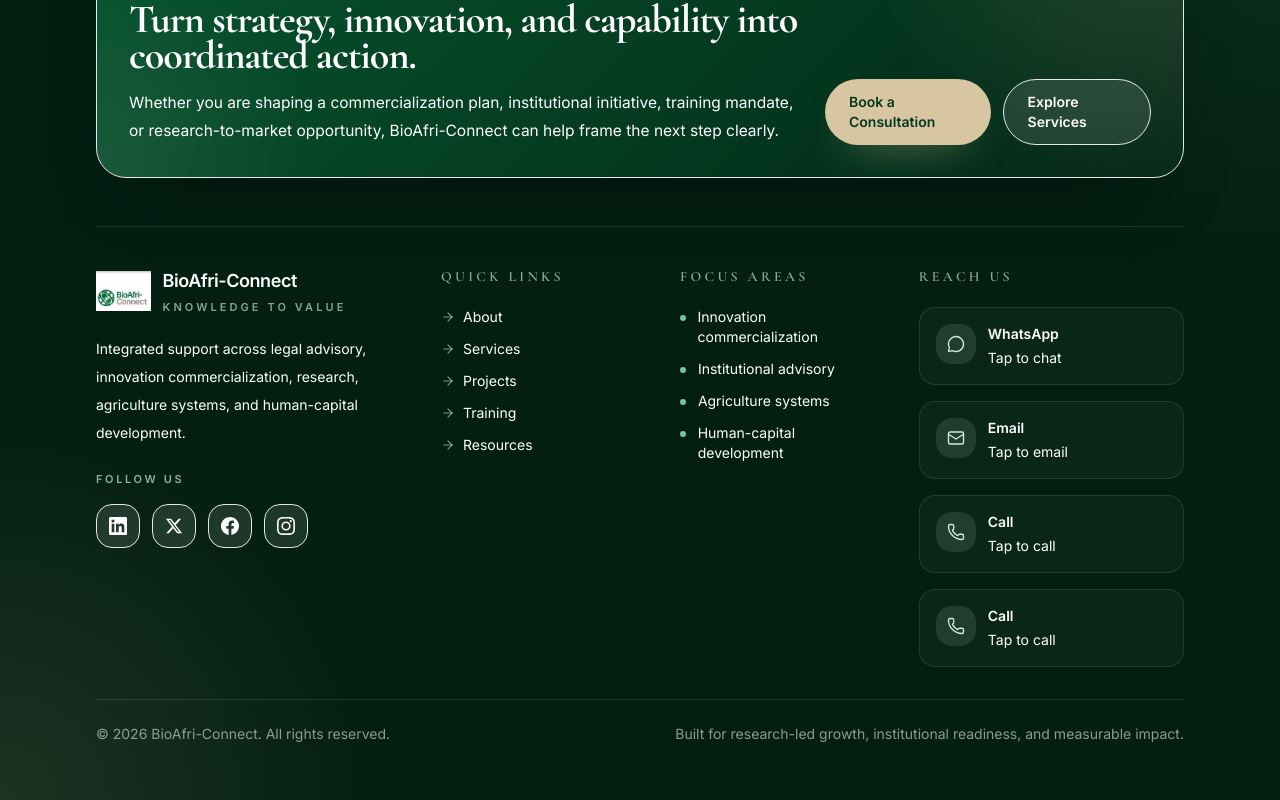
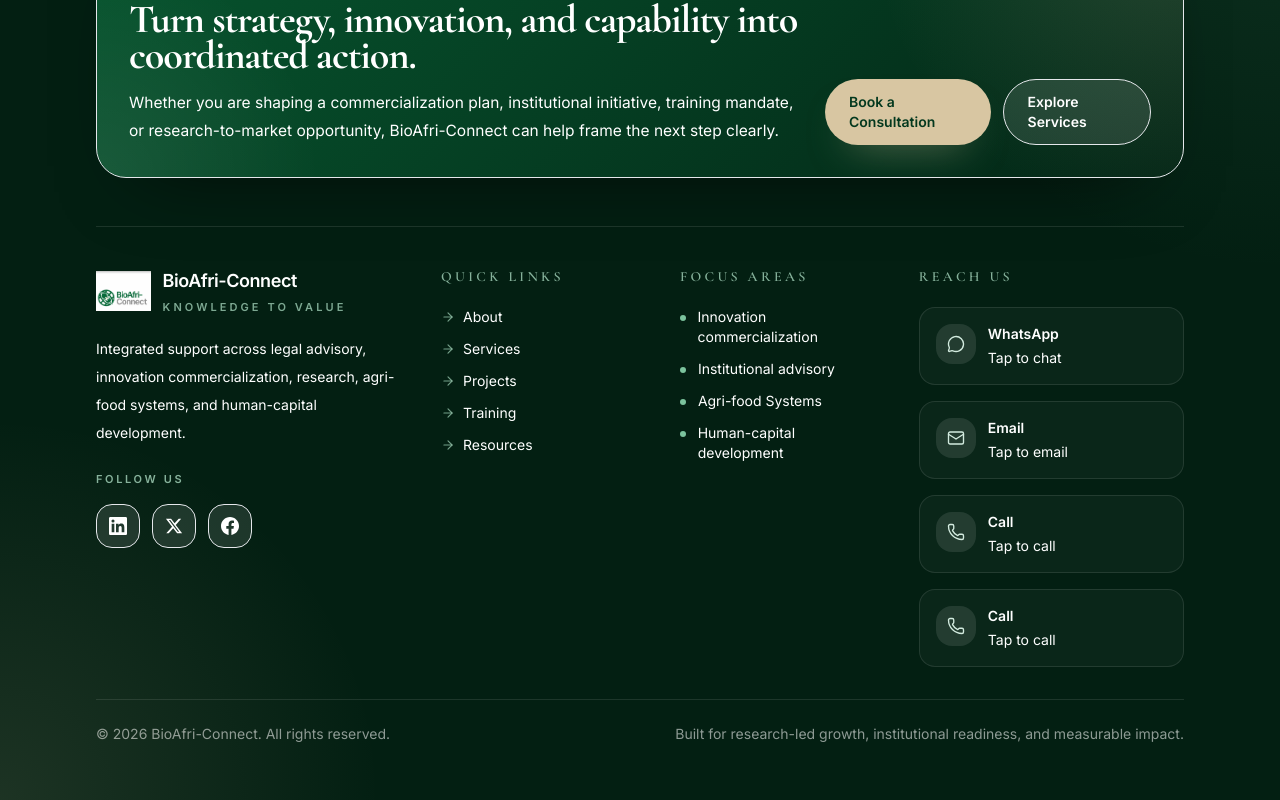
Before and after one commit to Chinaza007/BioAfri, a React (Vite) app: page / in a window 1280 px wide. Shown: the part 6097-6897 px from the top of the page. Built offline with nearby package versions, Linux system fonts and the light colour scheme.

Commit message:
all done

```diff
--- a/src/components/sections/Footer.tsx
+++ b/src/components/sections/Footer.tsx
@@ -14,7 +14,7 @@
 const focusAreas = [
   'Innovation commercialization',
   'Institutional advisory',
-  'Agriculture systems',
+  'Agri-food Systems',
   'Human-capital development',
 ]
 
@@ -108,7 +108,7 @@
             </div>
             <p className="mt-5 max-w-sm text-sm leading-7 text-white/72">
               Integrated support across legal advisory, innovation commercialization, research,
-              agriculture systems, and human-capital development.
+              agri-food systems, and human-capital development.
             </p>
             <SocialLinks variant="dark" className="mt-6" />
           </div>
--- a/src/components/ui/SocialLinks.tsx
+++ b/src/components/ui/SocialLinks.tsx
@@ -22,14 +22,6 @@
   )
 }
 
-function InstagramIcon({ className }: { className?: string }) {
-  return (
-    <svg viewBox="0 0 24 24" aria-hidden="true" className={className} fill="currentColor">
-      <path d="M12 2.163c3.204 0 3.584.012 4.85.07 3.252.148 4.771 1.691 4.919 4.919.058 1.265.069 1.645.069 4.849 0 3.205-.012 3.584-.069 4.849-.149 3.225-1.664 4.771-4.919 4.919-1.266.058-1.644.07-4.85.07-3.204 0-3.584-.012-4.849-.07-3.26-.149-4.771-1.699-4.919-4.92-.058-1.265-.07-1.644-.07-4.849 0-3.204.013-3.583.07-4.849.149-3.227 1.664-4.771 4.919-4.919 1.266-.057 1.645-.069 4.849-.069zM12 0C8.741 0 8.333.014 7.053.072 2.695.272.273 2.69.073 7.052.014 8.333 0 8.741 0 12c0 3.259.014 3.668.072 4.948.2 4.358 2.618 6.78 6.98 6.98C8.333 23.986 8.741 24 12 24c3.259 0 3.668-.014 4.948-.072 4.354-.2 6.782-2.618 6.979-6.98.059-1.28.073-1.689.073-4.948 0-3.259-.014-3.667-.072-4.947-.196-4.354-2.617-6.78-6.979-6.98C15.668.014 15.259 0 12 0zm0 5.838a6.162 6.162 0 1 0 0 12.324 6.162 6.162 0 0 0 0-12.324zM12 16a4 4 0 1 1 0-8 4 4 0 0 1 0 8zm6.406-11.845a1.44 1.44 0 1 0 0 2.881 1.44 1.44 0 0 0 0-2.881z" />
-    </svg>
-  )
-}
-
 function XIcon({ className }: { className?: string }) {
   return (
     <svg viewBox="0 0 24 24" aria-hidden="true" className={className} fill="currentColor">
@@ -44,8 +36,6 @@
       return <LinkedinIcon className={className} />
     case 'facebook':
       return <FacebookIcon className={className} />
-    case 'instagram':
-      return <InstagramIcon className={className} />
     case 'x':
       return <XIcon className={className} />
   }
--- a/src/data/siteData.ts
+++ b/src/data/siteData.ts
@@ -55,7 +55,7 @@
 ]
 
 export type SocialLink = {
-  id: 'linkedin' | 'x' | 'facebook' | 'instagram'
+  id: 'linkedin' | 'x' | 'facebook'
   label: string
   href: string
   handle: string
@@ -79,12 +79,6 @@
     label: 'Facebook',
     href: 'https://www.facebook.com/profile.php?id=61592042704825',
     handle: 'BioAfri-Connect',
-  },
-  {
-    id: 'instagram',
-    label: 'Instagram',
-    href: 'https://www.instagram.com/bioafriconnect/',
-    handle: '@bioafri_connect',
   },
 ]
 
@@ -294,7 +288,7 @@
   {
     id: 'issoufou-abdourhamane',
     name: 'Dr. Issoufou Kollo Abdourhamane',
-    role: 'Head, Bioeconomy, Agrifood Systems and Climate Change',
+    role: 'Head, Bio-Economy, Agri-Food Systems and Climate Change',
     cardRole: 'Bioeconomy',
     image: kolloPortrait,
     imageFit: 'cover',
@@ -304,12 +298,12 @@
       'Dr. Issoufou is an agricultural scientist and international development expert with over 35 years of experience leading agricultural innovation, climate-resilient food systems, biotechnology, and regional agri-food transformation programmes across Africa.',
     expertise: [
       'Bioeconomy strategy',
-      'Climate-resilient agrifood systems',
+      'Climate-resilient agri-food systems',
       'Agricultural biotechnology',
     ],
     biography: [
-      'Dr. Issoufou Kollo Abdourhamane is a distinguished agricultural scientist, research executive, and international development leader with more than 35 years of experience pioneering bioeconomy strategies, climate-resilient agrifood systems, and sustainable agricultural transformation across Africa. His career is defined by an ability to leverage agricultural biotechnology, advanced plant health systems, and innovative seed systems to strengthen food security, rural livelihoods, and environmental resilience on a continental scale.',
-      'An expert in navigating complex regulatory, scientific, and political landscapes, Dr. Abdourhamane has successfully directed multi-country research-for-development initiatives funded by major international donors, including USAID, the World Bank, the African Development Bank, and the Rockefeller Foundation. Notably, during his tenure as West Africa Representative and Project Manager for the African Agricultural Technology Foundation (AATF), he orchestrated the landmark Bt Cowpea Project across Nigeria, Ghana, and Burkina Faso. His strategic leadership was instrumental in achieving the historic regulatory approval and commercialisation of the pod borer-resistant (PBR) cowpea in Nigeria, a breakthrough that significantly reduced pesticide dependence, enhanced smallholder climate resilience, and transformed regional agrifood dynamics.',
+      'Dr. Issoufou Kollo Abdourhamane is a distinguished agricultural scientist, research executive, and international development leader with more than 35 years of experience pioneering bioeconomy strategies, climate-resilient agri-food systems, and sustainable agricultural transformation across Africa. His career is defined by an ability to leverage agricultural biotechnology, advanced plant health systems, and innovative seed systems to strengthen food security, rural livelihoods, and environmental resilience on a continental scale.',
+      'An expert in navigating complex regulatory, scientific, and political landscapes, Dr. Abdourhamane has successfully directed multi-country research-for-development initiatives funded by major international donors, including USAID, the World Bank, the African Development Bank, and the Rockefeller Foundation. Notably, during his tenure as West Africa Representative and Project Manager for the African Agricultural Technology Foundation (AATF), he orchestrated the landmark Bt Cowpea Project across Nigeria, Ghana, and Burkina Faso. His strategic leadership was instrumental in achieving the historic regulatory approval and commercialisation of the pod borer-resistant (PBR) cowpea in Nigeria, a breakthrough that significantly reduced pesticide dependence, enhanced smallholder climate resilience, and transformed regional agri-food dynamics.',
       'Dr. Abdourhamane holds a PhD in Phytopathology and Microbiology from Texas A&M University, with advanced specialisations in epidemiology, plant diagnostics, biotechnology, and statistical modelling. His extensive leadership background spans international agricultural research centers, regional organisations, and academic institutions, positioning him as a premier authority on driving science-based, climate-smart bioeconomies.',
     ],
   },
```
